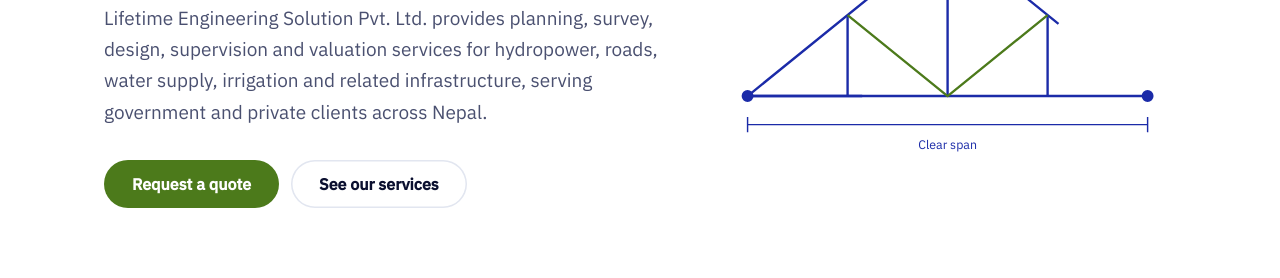
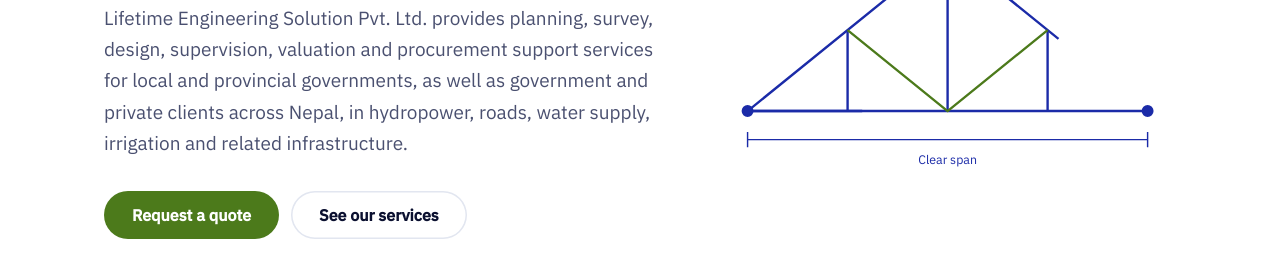
Before and after one commit to awantikabhattarai23/Lifetime-Engineering, a plain HTML site: page index.html in a window 1280 px wide. Shown: the part 330-608 px from the top of the page. Drawn offline with nearby package versions, Linux system fonts and the light colour scheme.

Commit message:
update on content hero section

```diff
--- a/index.html
+++ b/index.html
@@ -188,7 +188,7 @@ nav a.btn,nav a.btn:hover{background:var(--accent)}
     <div class="wrap">
       <div>
         <h1>Engineering consultant in Kathmandu, Nepal</h1>
-        <p>Lifetime Engineering Solution Pvt. Ltd. provides planning, survey, design, supervision and valuation services for hydropower, roads, water supply, irrigation and related infrastructure, serving government and private clients across Nepal.</p>
+        <p>Lifetime Engineering Solution Pvt. Ltd. provides planning, survey, design, supervision, valuation and procurement support services for local and provincial governments, as well as government and private clients across Nepal, in hydropower, roads, water supply, irrigation and related infrastructure.</p>
         <div class="cta">
           <a class="btn" href="#contact">Request a quote</a>
           <a class="btn ghost" href="#services">See our services</a>
```
